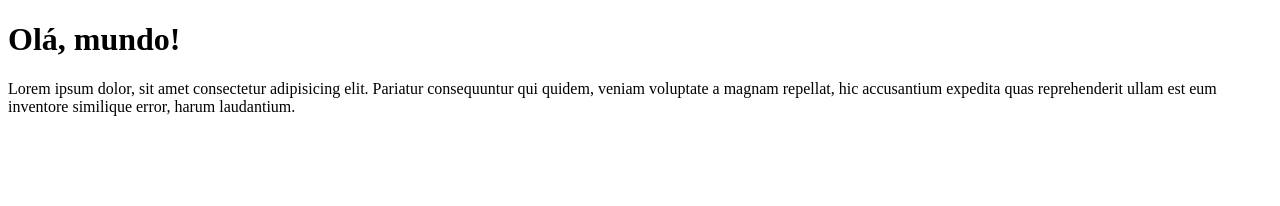
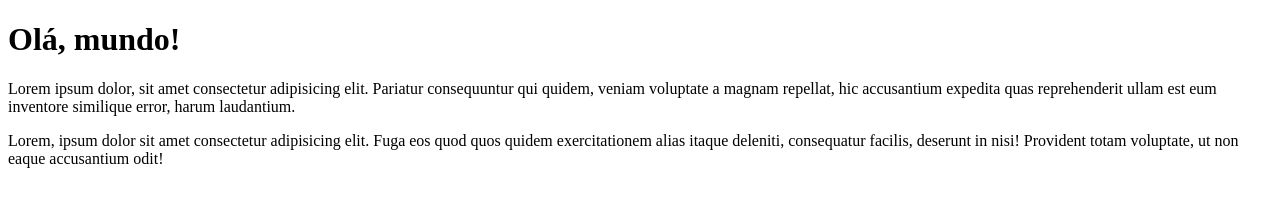
Before and after one commit to johnywkr/ola-mundo, a plain HTML site: page ola-mundo/index.html in a window 1280 px wide. Drawn offline with Linux system fonts and the light colour scheme.

Commit message:
adicionei outro paragrafo

```diff
--- a/ola-mundo/index.html
+++ b/ola-mundo/index.html
@@ -14,5 +14,11 @@
       accusantium expedita quas reprehenderit ullam est eum inventore similique
       error, harum laudantium.
     </p>
+    <p>
+      Lorem, ipsum dolor sit amet consectetur adipisicing elit. Fuga eos quod
+      quos quidem exercitationem alias itaque deleniti, consequatur facilis,
+      deserunt in nisi! Provident totam voluptate, ut non eaque accusantium
+      odit!
+    </p>
   </body>
 </html>
```
